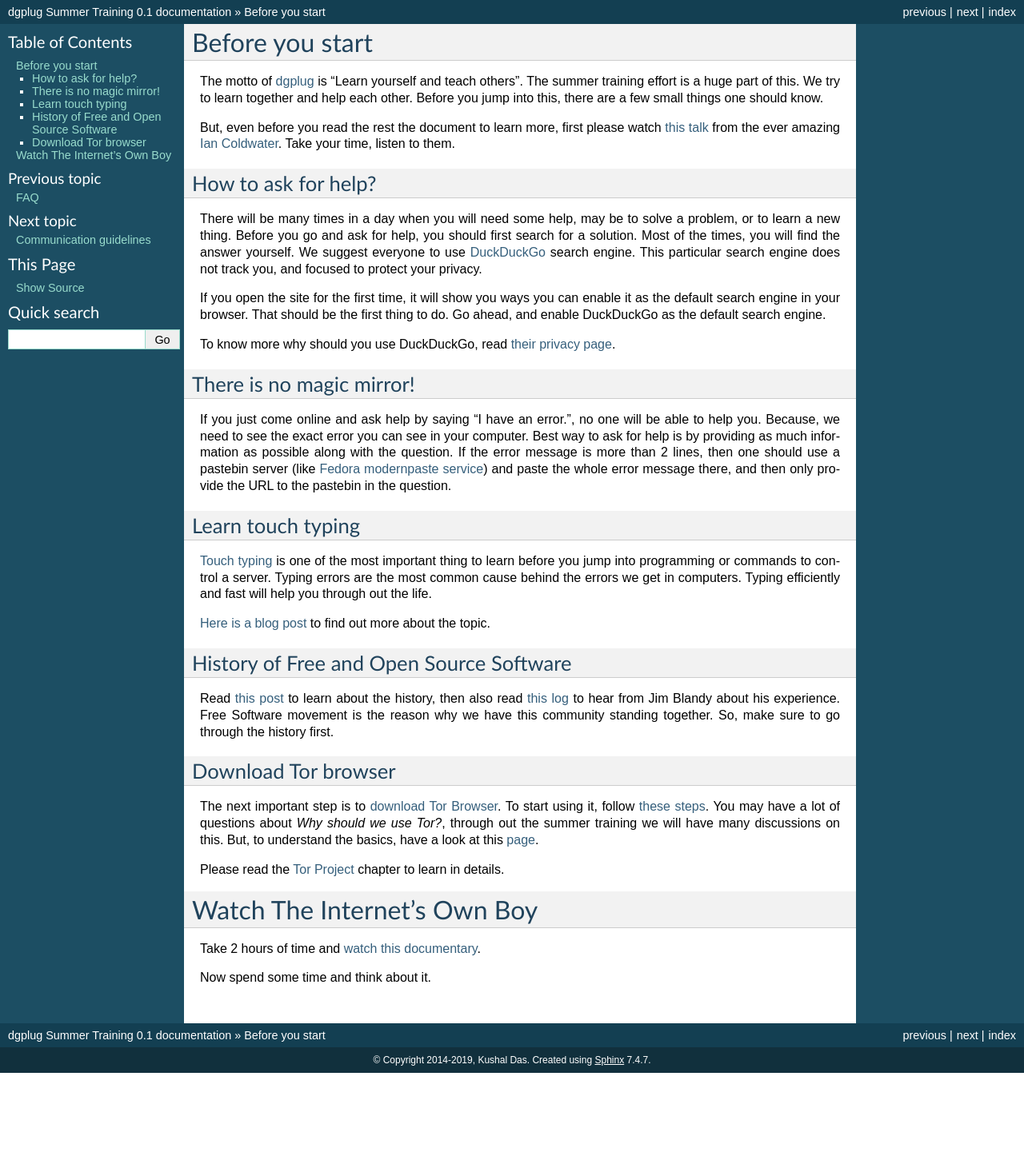
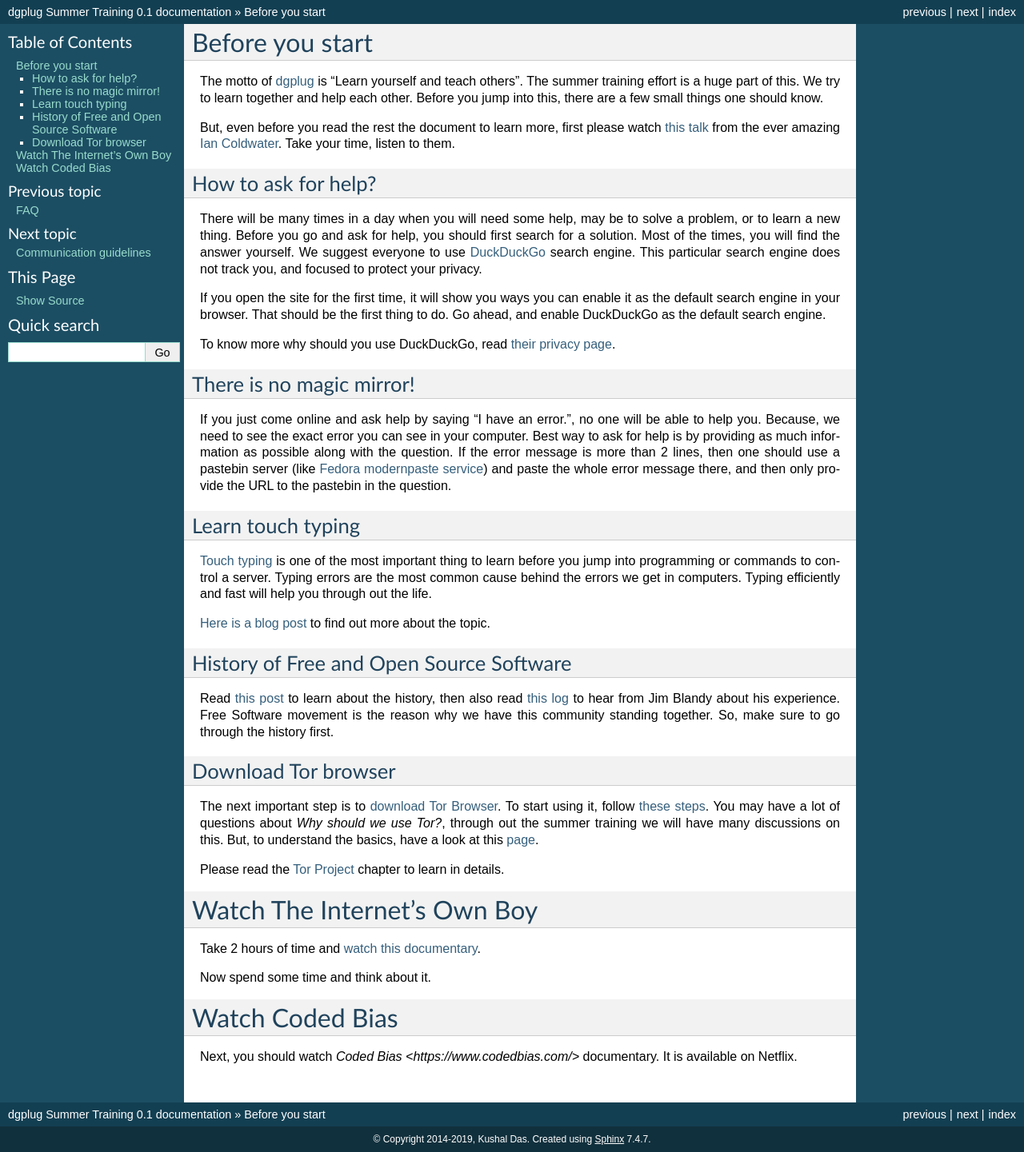
Before and after one commit to kushaldas/summertraining, a Sphinx documentation site: the page built from docs/beforestart.rst, in a window 1280 px wide. Shown: the whole page at 80% size. Built offline with Sphinx 7.4.7, drawn with Linux system fonts in a browser that asks for light colours; before the commit the page ends 1342 px from its top, so only the background shows below that.

Commit message:
Adds https://www.codedbias.com/ to must watch list

```diff
--- a/docs/beforestart.rst
+++ b/docs/beforestart.rst
@@ -79,3 +79,8 @@
 Take 2 hours of time and `watch this documentary <https://www.youtube.com/watch?v=9vz06QO3UkQ>`_.
 
 Now spend some time and think about it.
+
+Watch Coded Bias
+=================
+
+Next, you should watch `Coded Bias <https://www.codedbias.com/>` documentary. It is available on Netflix.
```
